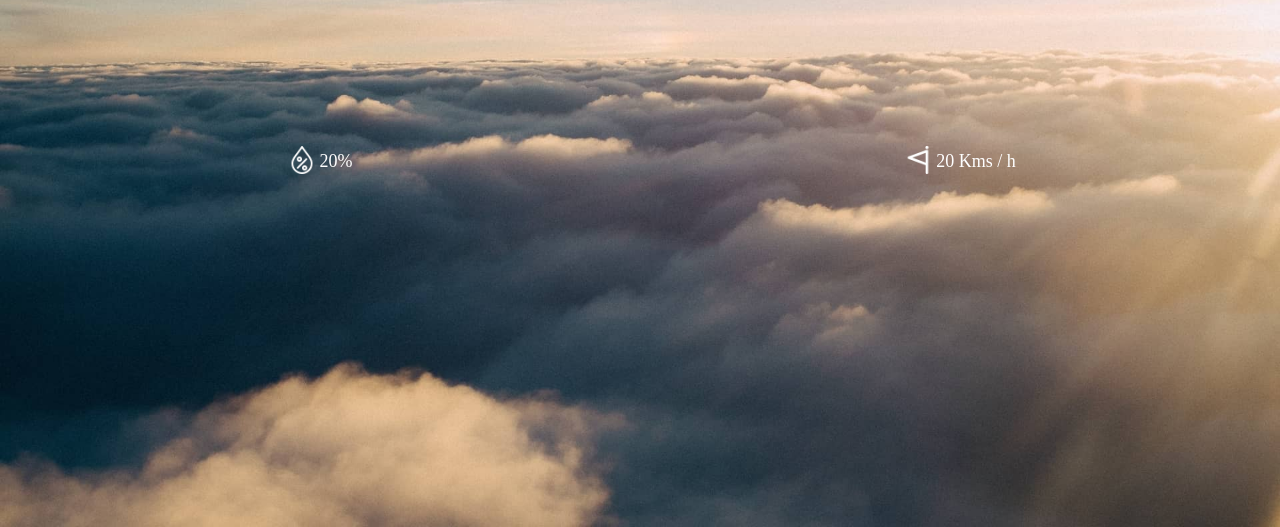
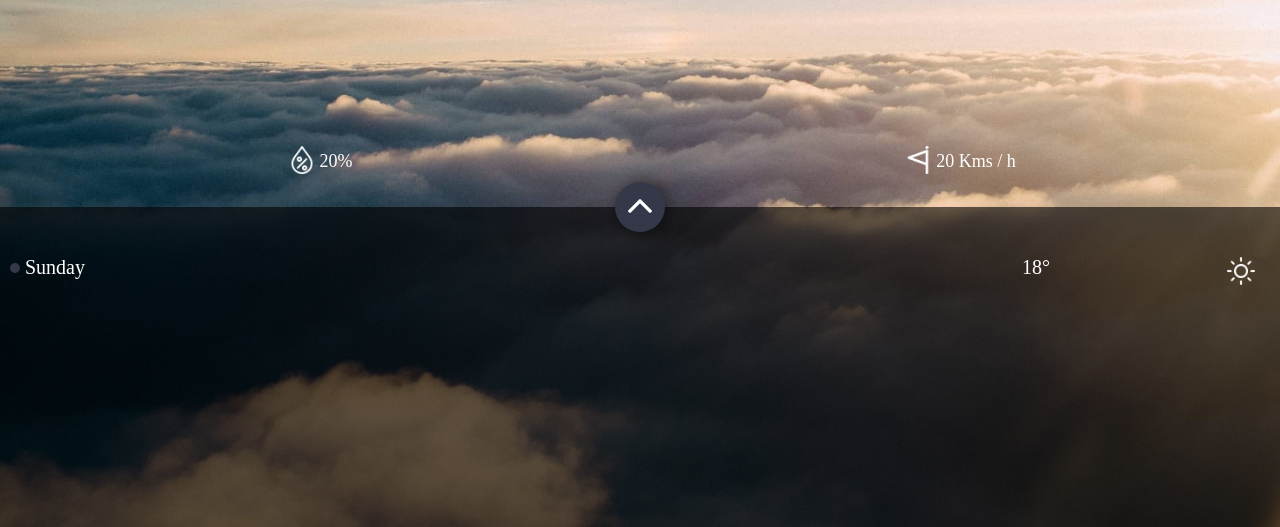
Before and after one commit to maxdevjs/learn-javascript-weather-application, a plain HTML site: page index.html in a window 1280 px wide. Shown: the part 273-800 px from the top of the page. Drawn offline with Linux system fonts and the light colour scheme.

Commit message:
Add lower panel

```diff
--- a/index.html
+++ b/index.html
@@ -40,14 +40,39 @@
           <p id="summary-label">Clear Day</p>
         </div>
       </div>
+      <!-- humidity and wind speed -->
       <div class="flex-container" id="humidity-wind-container">
+        <!-- humidity -->
         <div>
           <img class="icon-sm-30" src="./assets/images/icons/humidity.png" alt="Humidity">
           <span>20%</span>
         </div>
+        <!-- wind -->
         <div>
           <img class="icon-sm-30" src="./assets/images/icons/wind-speed-flag.png" alt="Wind">
           <span>20 Kms / h</span>
+        </div>
+      </div>
+    </section>
+    <!-- lower panel -->
+    <section class="lower-panel">
+      <button id="toggle-hourly-weather" class="ripple center_x">
+        <img src="./assets/images/icons/up-arrow.png" alt="Slide hourly weather panel">
+      </button>
+      <!-- daily weather -->
+      <div id="daily-weather-wrapper" class="lower-panel-body">
+        <div class="flex-container weather-box current-day-of-the-week">
+          <div>
+            <h1>Sunday</h1>
+          </div>
+          <div class="flex-container">
+            <div>
+              <p>18&#176;</p>
+            </div>
+            <div>
+              <img class="icon-sm-30" src="./assets/images/summary-icons/clear-day-white.png" alt="">
+            </div>
+          </div>
         </div>
       </div>
     </section>
--- a/style/index.css
+++ b/style/index.css
@@ -136,6 +136,71 @@ body {
 
 #humidity-wind-container>div span {
   font-size: 18px;
+}
+
+/* ================================= Lower Panel ================================= */
+
+.lower-panel {
+  width: 100%;
+  height: 40%;
+  position: relative;
+  color: white;
+  font-size: 20px;
+}
+
+.lower-panel-body {
+  width: 100%;
+  height: 100%;
+  padding: 50px 25px;
+  overflow-y: scroll;
+}
+
+#toggle-hourly-weather {
+  background-color: #353848;
+  border-radius: 100%;
+  width: 50px;
+  height: 50px;
+  box-shadow: 3px 0px 14px 2px rgba(000, 000, 000, 0.4);
+  z-index: 3;
+  position: absolute;
+  transform: translate(-50%, -50%);
+}
+
+.weather-box {
+  position: relative;
+  margin-bottom: 15px;
+}
+
+.weather-box>div:last-child {
+  text-align: right;
+}
+
+.weather-box>div:last-child>div:last-child {
+  flex-grow: .5;
+  flex-shrink: .5;
+  flex-basis: 0;
+}
+
+/* current day hint */
+
+.current-day-of-the-week::before {
+  content: '';
+  display: block;
+  position: absolute;
+  width: 10px;
+  height: 10px;
+  border-radius: 100%;
+  background-color: #353848;
+  /* background-color: aliceblue; */
+  left: -15px;
+  top: calc(50% - 5px);
+  transform: translateY(-50%);
+}
+
+/* ================================= Daily Weather ================================= */
+
+#daily-weather-wrapper {
+  background-color: rgba(000, 000, 000, 0.6);
 }
 
 /* ================================= Loader ================================= */
```
